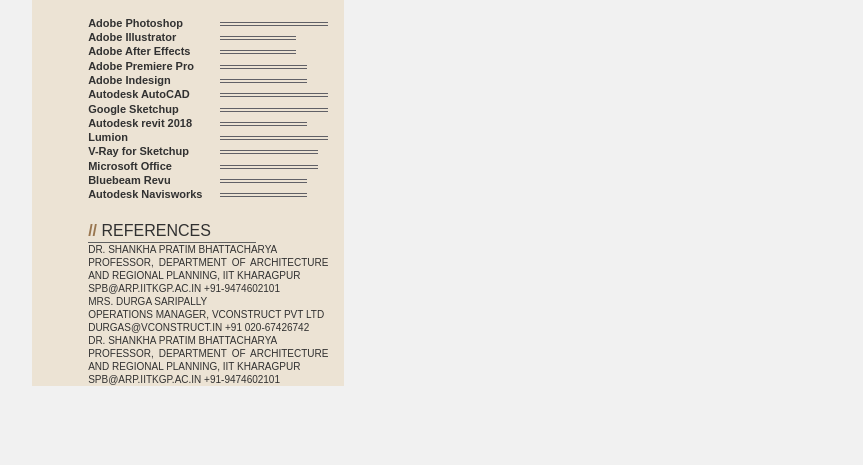
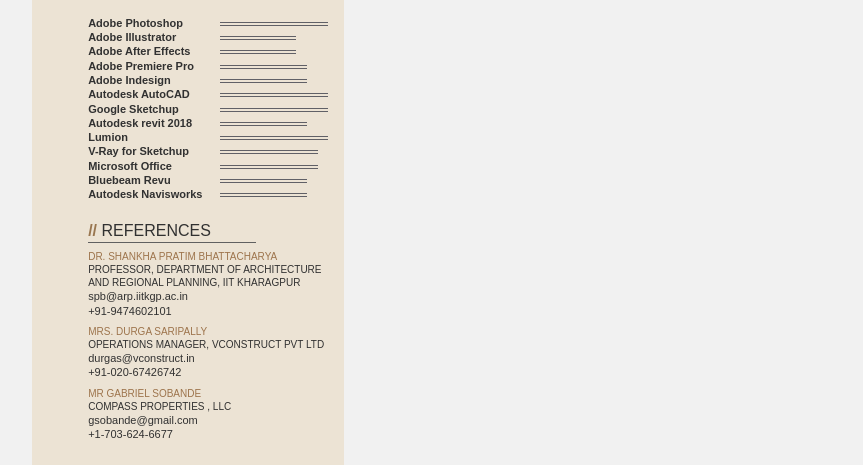
Before and after one commit to obitors/online-cv, a plain HTML site: page index.html in a window 1280 px wide. Shown: the part 651-1116 px from the top of the page, without its empty margins (208-1071 px from the left). Before the commit the page ends 1061 px from the top, so only its background shows below. Drawn offline with Linux system fonts and the light colour scheme.

Commit message:
Version 4.5

```diff
--- a/css/style.css
+++ b/css/style.css
@@ -17,7 +17,7 @@
     background-color: #ece3d4;
     width: 39%;
     height: 100%;
-    margin-bottom: 3%
+    padding-bottom: 3%;
 }
 
 .col-60 {
@@ -213,8 +213,14 @@
     font-weight: 500;
 }
 
-my-references .reference {
+.my-references .reference {
+    margin-top: 3%;
     float: left;
+    text-align: left;
+}
+
+.reference span {
+    display: block;
 }
 
 .item-row {
--- a/index.html
+++ b/index.html
@@ -155,39 +155,39 @@
                 </div>
                 <div class="my-references">
                     <div class="reference">
-                        <div class="item-heading">
+                        <div class="item-heading cv-color2">
                             Dr. Shankha Pratim  Bhattacharya
                         </div>
                         <div class="item-title">
                             Professor, Department of  Architecture and Regional Planning, IIT Kharagpur
                         </div>
-                        <div class="item-title">
-                            spb@arp.iitkgp.ac.in
-                            +91-9474602101
+                        <div class="item-contact">
+                            <span>spb@arp.iitkgp.ac.in</span>
+                            <span>+91-9474602101</span>
                         </div>
                     </div>
                     <div class="reference">
-                        <div class="item-heading">
+                        <div class="item-heading cv-color2">
                             Mrs. Durga Saripally
                         </div>
                         <div class="item-title">
                             Operations Manager, vConstruct PVT LTD
                         </div>
-                        <div class="item-title">
-                            durgas@vconstruct.in
-                            +91 020-67426742
+                        <div class="item-contact">
+                            <span>durgas@vconstruct.in</span>
+                            <span>+91-020-67426742</span>
                         </div>
                     </div>
                     <div class="reference">
-                        <div class="item-heading">
-                            Dr. Shankha Pratim  Bhattacharya
+                        <div class="item-heading cv-color2">
+                            Mr Gabriel Sobande
                         </div>
                         <div class="item-title">
-                            Professor, Department of  Architecture and Regional Planning, IIT Kharagpur
+                            Compass Properties , LLC
                         </div>
-                        <div class="item-title">
-                            spb@arp.iitkgp.ac.in
-                            +91-9474602101
+                        <div class="item-contact">
+                            <span>gsobande@gmail.com</span>
+                            <span>+1-703-624-6677</span>
                         </div>
                     </div>
                 </div>
```
